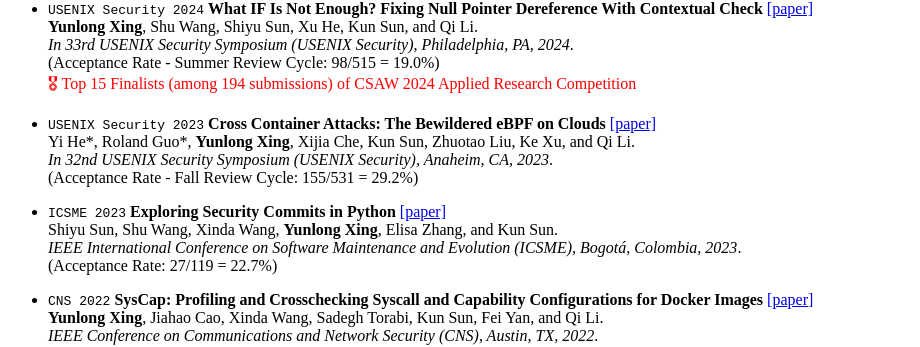
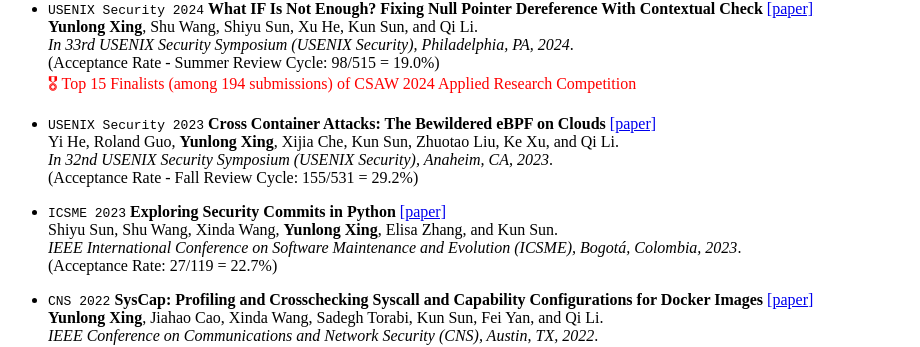
Before and after one commit to YunlongXing/yunlongxing.github.io, a Jekyll site: the page built from _pages/includes/pub.md, in a window 1280 px wide. Shown: the part 556-903 px from the top of the page, without its empty margins (0-920 px from the left). Built offline with Jekyll 4.4.1, drawn with Linux system fonts in a browser that asks for light colours; our own code applies the rules of GitHub Pages for plain Markdown files.

Commit message:
Update pub.md

```diff
--- a/_pages/includes/pub.md
+++ b/_pages/includes/pub.md
@@ -12,7 +12,7 @@ Shiyu Sun\*, **Yunlong Xing\***, Xinda Wang, Shu Wang, Qi Li, and Kun Sun.<br>
 <span style="color:red">🎖 Top 15 Finalists (among 194 submissions) of CSAW 2024 Applied Research Competition</span>
 
 - ``USENIX Security 2023`` **Cross Container Attacks: The Bewildered eBPF on Clouds** [\[paper\]](/publications/security23_container.pdf)<br>
-Yi He\*, Roland Guo\*, **Yunlong Xing**, Xijia Che, Kun Sun, Zhuotao Liu, Ke Xu, and Qi Li.<br>
+Yi He, Roland Guo, **Yunlong Xing**, Xijia Che, Kun Sun, Zhuotao Liu, Ke Xu, and Qi Li.<br>
 *In 32nd USENIX Security Symposium (USENIX Security), Anaheim, CA, 2023*.<br>
 (Acceptance Rate - Fall Review Cycle: 155/531 = 29.2%)
 
```
